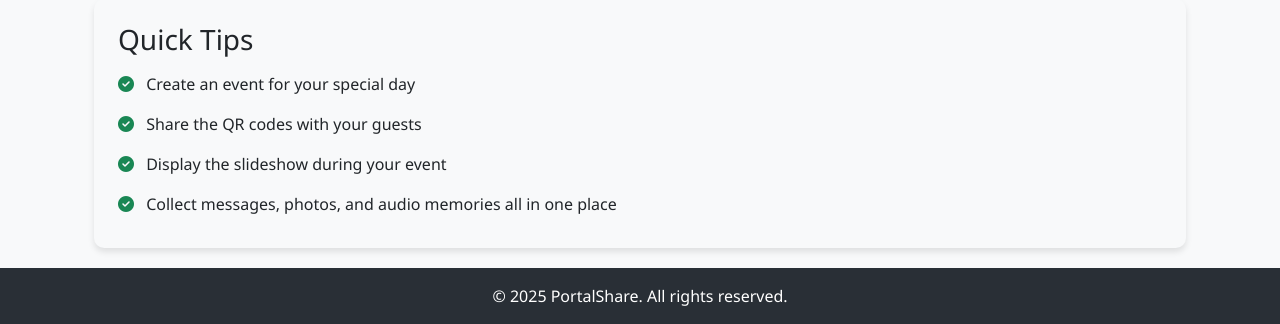
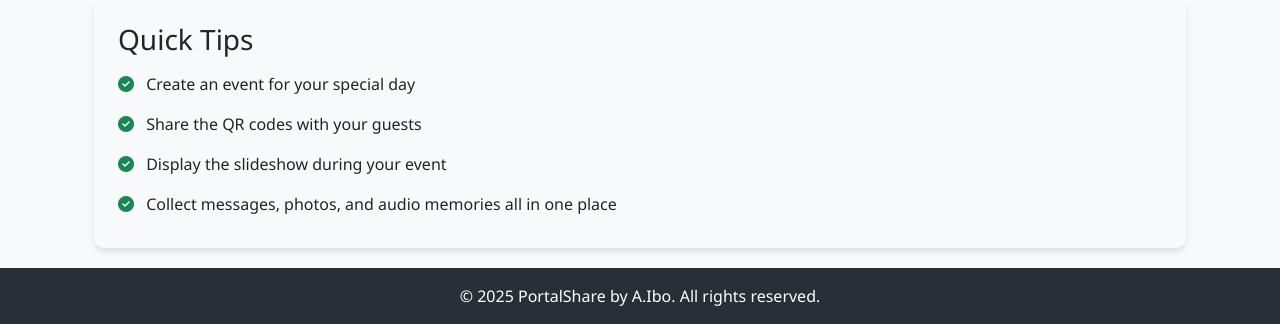
Before and after one commit to lanlanjr/guestbook, a Flask app: page /dashboard in a window 1280 px wide. Shown: the part 547-871 px from the top of the page. Run offline with Flask 3, Linux system fonts and the light colour scheme; the visitor is signed in with stand-in values (Sample User, id 1); data that the repository does not hold is empty; some libraries are stand-ins or nearby versions.

Commit message:
Update .gitignore to include migrate.py and modify footer text in base.html to reflect author attribution. This enhances clarity in the codebase and acknowledges contributions.

```diff
--- a/templates/base.html
+++ b/templates/base.html
@@ -231,7 +231,7 @@
 
     <footer class="footer mt-auto py-3">
         <div class="container text-center">
-            <p class="mb-0">&copy; {{ now.year }} PortalShare. All rights reserved.</p>
+            <p class="mb-0">&copy; {{ now.year }} PortalShare by A.Ibo. All rights reserved.</p>
         </div>
     </footer>
 
```
Also changed, not shown: 1 other file.
